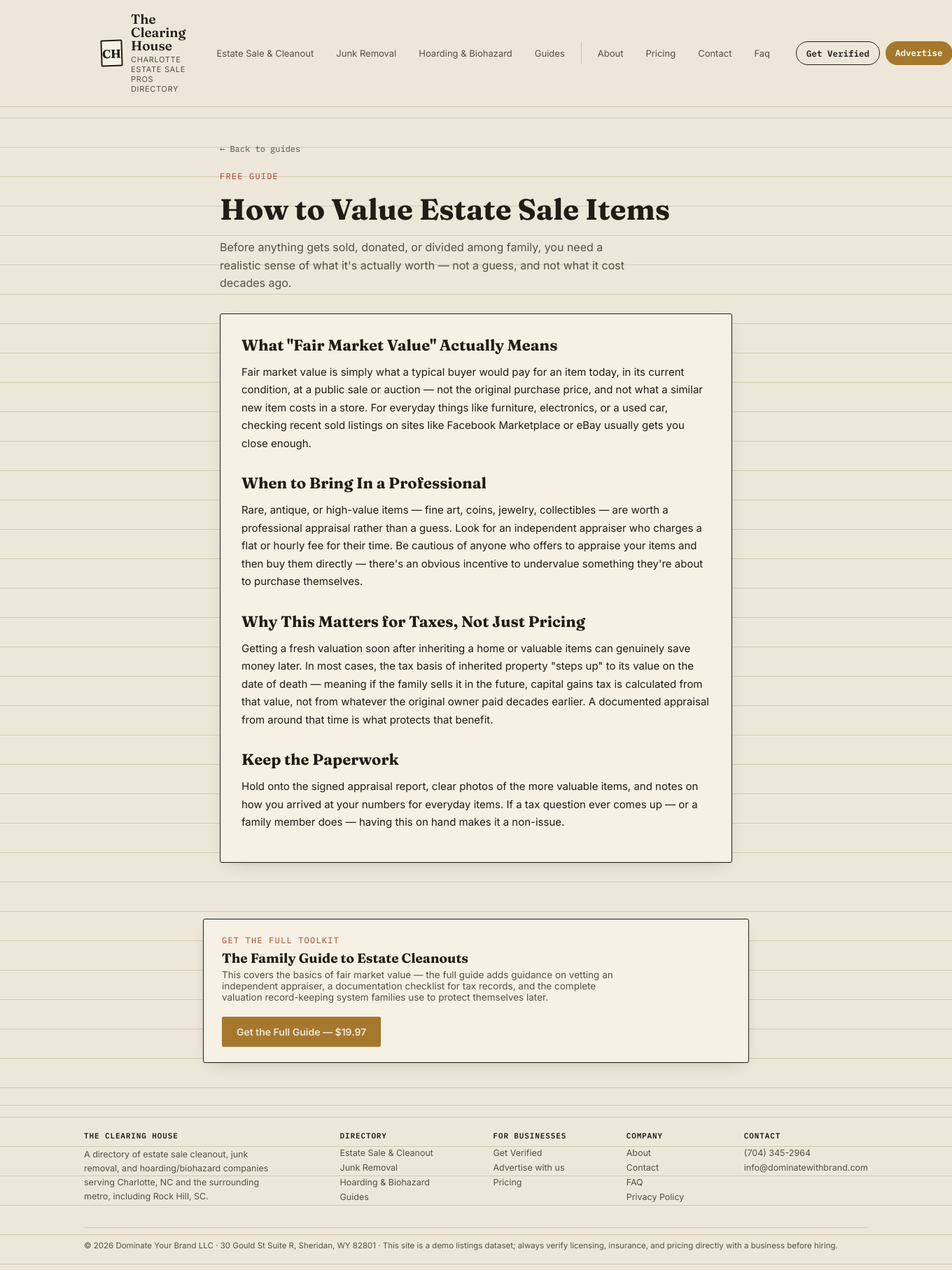
After one commit to curtiswaters/clearing-house, a PHP site: page /guides/how-to-value-estate-sale-items/ in a window 1360 px wide. The commit adds this page. Shown: the whole page at 70% size. Run offline with PHP 8.4, Linux system fonts and the light colour scheme.

Commit message:
Add a free Guides section, adapted from the paid Family Guide PDF
New /guides/ (index) and /guides/{slug}/ (3 articles: sorting an
estate, valuing items, cleanout timeline) via .htaccess rewrite, same
server-rendered pattern as category/listing pages — real title/meta/
canonical/Article JSON-LD per page, no JS required to read them.

Content is a fresh, shortened rewrite of select PDF chapters, not the
PDF text itself, and deliberately leaves out the full checklists, call
scripts, and screening matrix that stay exclusive to the paid guide.
Each page ends with a tailored CTA (partials/render-helpers.php's
WHOP_GUIDE_LINK, kept in sync with index.html's WHOP_LINKS.guide)
referencing what that specific article didn't cover.

Content lives in partials/guide-content.php as a plain PHP array
(editorial content, changes rarely) rather than a database table;
guides.php and sitemap.php both iterate over it so adding a guide
means adding one array entry, not touching multiple files.

Co-Authored-By: Claude Sonnet 5 <noreply@anthropic.com>

```diff
--- /dev/null
+++ b/guide.php
@@ -0,0 +1,94 @@
+<?php
+/**
+ * Individual guide page (/guides/{slug}/, via .htaccess rewrite). Content
+ * lives in partials/guide-content.php as a plain PHP array (editorial
+ * content that changes rarely) rather than a database table.
+ */
+define('CH_APP', true);
+require __DIR__ . '/partials/render-helpers.php';
+$categories = require __DIR__ . '/partials/categories.php';
+$guides = require __DIR__ . '/partials/guide-content.php';
+
+$slug = $_GET['slug'] ?? '';
+if (!isset($guides[$slug])) {
+  http_response_code(404);
+  ?>
+  <!DOCTYPE html>
+  <html lang="en">
+  <head>
+  <meta charset="UTF-8">
+  <title>Guide not found | The Clearing House</title>
+  <link rel="stylesheet" href="/style.css">
+  </head>
+  <body>
+  <?php include __DIR__ . '/partials/header.php'; ?>
+  <div class="empty"><span class="display">Guide not found.</span><a href="/guides/">← Back to guides</a></div>
+  <?php include __DIR__ . '/partials/footer.php'; ?>
+  </body>
+  </html>
+  <?php
+  exit;
+}
+
+$guide = $guides[$slug];
+$canonical = 'https://clearinghousecharlotte.com/guides/' . $slug . '/';
+
+$article = [
+  '@type' => 'Article',
+  'headline' => $guide['title'],
+  'description' => $guide['description'],
+  'mainEntityOfPage' => $canonical,
+  'author' => ['@type' => 'Organization', 'name' => 'The Clearing House'],
+  'publisher' => ['@type' => 'Organization', 'name' => 'The Clearing House', 'url' => 'https://clearinghousecharlotte.com/'],
+];
+?>
+<!DOCTYPE html>
+<html lang="en">
+<head>
+<?php include __DIR__ . '/partials/analytics.php'; ?>
+<meta charset="UTF-8">
+<meta name="viewport" content="width=device-width, initial-scale=1.0">
+<title><?= h($guide['title']) ?> | The Clearing House</title>
+<meta name="description" content="<?= h($guide['description']) ?>">
+<link rel="canonical" href="<?= h($canonical) ?>">
+<meta property="og:site_name" content="The Clearing House">
+<meta property="og:type" content="article">
+<meta property="og:url" content="<?= h($canonical) ?>">
+<meta property="og:title" content="<?= h($guide['title']) ?>">
+<meta property="og:description" content="<?= h($guide['description']) ?>">
+<meta property="og:image" content="https://clearinghousecharlotte.com/hero_estatedir1.webp">
+<meta name="twitter:card" content="summary_large_image">
+<link rel="preconnect" href="https://fonts.googleapis.com">
+<link href="https://fonts.googleapis.com/css2?family=Fraunces:ital,opsz,wght@0,9..144,400;0,9..144,500;0,9..144,600;0,9..144,700;1,9..144,500&family=Inter:wght@400;500;600;700&family=IBM+Plex+Mono:wght@400;500;600&display=swap" rel="stylesheet">
+<link rel="stylesheet" href="/style.css">
+<script type="application/ld+json"><?= json_encode(['@context' => 'https://schema.org', '@graph' => array_merge(site_schema_graph(), [$article])]) ?></script>
+</head>
+<body>
+
+<?php include __DIR__ . '/partials/header.php'; ?>
+
+<div class="info-page">
+  <a class="back-link" href="/guides/">← Back to guides</a>
+  <div class="eyebrow">Free guide</div>
+  <h1><?= h($guide['title']) ?></h1>
+  <p class="lead"><?= h($guide['intro']) ?></p>
+  <div class="info-panel">
+    <?php foreach ($guide['sections'] as $section): ?>
+      <h2><?= h($section['heading']) ?></h2>
+      <p><?= $section['body'] ?></p>
+    <?php endforeach; ?>
+  </div>
+</div>
+
+<div class="guide-promo" style="max-width:780px; margin: 0 auto 60px;">
+  <div>
+    <div style="font-family:'IBM Plex Mono',monospace; font-size:12px; letter-spacing:.1em; text-transform:uppercase; color:var(--rust); margin-bottom:6px;">Get the full toolkit</div>
+    <h3>The Family Guide to Estate Cleanouts</h3>
+    <p><?= h($guide['cta_body']) ?></p>
+  </div>
+  <a class="btn brass" href="<?= h(WHOP_GUIDE_LINK) ?>" target="_blank" rel="noopener noreferrer">Get the Full Guide — $19.97</a>
+</div>
+
+<?php include __DIR__ . '/partials/footer.php'; ?>
+</body>
+</html>
--- a/index.html
+++ b/index.html
@@ -58,6 +58,7 @@
       <a href="/category/estate-sale/">Estate Sale &amp; Cleanout</a>
       <a href="/category/junk-removal/">Junk Removal</a>
       <a href="/category/hoarding-biohazard/">Hoarding &amp; Biohazard</a>
+      <a href="/guides/">Guides</a>
     </div>
     <div class="footer-col">
       <h4>For Businesses</h4>
@@ -240,7 +241,7 @@ function renderTopNav(){
   const infoLinks = ["about","pricing","contact","faq"].map(p => `
     <a href="#/${p}" class="${route.page===p ? 'active':''}" style="text-transform:capitalize;">${p}</a>
   `).join("");
-  el.innerHTML = catLinks + `<span style="width:1px; background:var(--line); margin:0 4px;"></span>` + infoLinks;
+  el.innerHTML = catLinks + `<a href="/guides/">Guides</a><span style="width:1px; background:var(--line); margin:0 4px;"></span>` + infoLinks;
 }
 
 function render(){
--- a/partials/footer.php
+++ b/partials/footer.php
@@ -12,6 +12,7 @@ if (!defined('CH_APP')) { http_response_code(403); exit; }
       <a href="/category/estate-sale/">Estate Sale &amp; Cleanout</a>
       <a href="/category/junk-removal/">Junk Removal</a>
       <a href="/category/hoarding-biohazard/">Hoarding &amp; Biohazard</a>
+      <a href="/guides/">Guides</a>
     </div>
     <div class="footer-col">
       <h4>For Businesses</h4>
--- /dev/null
+++ b/partials/guide-content.php
@@ -0,0 +1,87 @@
+<?php
+if (!defined('CH_APP')) { http_response_code(403); exit; }
+
+return [
+  'sorting-and-categorizing-an-estate' => [
+    'title' => 'How to Sort and Categorize an Estate',
+    'description' => "A simple four-group system — Keep, Sell, Donate, Discard — for sorting a home's contents during an estate cleanout.",
+    'intro' => "Clearing out a home after a loss or a move can feel impossible to know where to start. Breaking the job into four simple categories makes it manageable, room by room.",
+    'sections' => [
+      [
+        'heading' => 'The Four-Group System',
+        'body' => "When you're not sure where to begin, sort everything in the home into four groups: Keep, Sell, Donate, and Discard. Working through the house room by room with these four buckets in mind — rather than trying to decide the ultimate fate of everything at once — is what turns an overwhelming job into a doable one.",
+      ],
+      [
+        'heading' => "Start With What's Already Decided",
+        'body' => "Anything named directly in a will, or already claimed by a family member, goes into the Keep pile right away. Move it to a separate room or storage unit so it doesn't get mixed back in with everything else. For items with no clear owner — old photos, everyday dishes, sentimental odds and ends — a simple system like taking turns choosing keeps things fair without turning into a long negotiation.",
+      ],
+      [
+        'heading' => "What's Worth Selling",
+        'body' => 'Furniture in good condition, working appliances, vehicles, and quality tools usually have resale value even if no one in the family wants them. Specialty items — fine art, coins, jewelry, antiques — are worth a second look from someone who can tell you whether they\'re worth more than they appear. A listed <a class="inline" href="/category/estate-sale/">Estate Sale &amp; Cleanout company</a> can help price and sell these, whether through an in-home sale or an online auction.',
+      ],
+      [
+        'heading' => 'What to Donate',
+        'body' => "Clothing, books, and kitchenware that are still in good shape but unlikely to sell easily are usually best donated rather than priced individually. Most charities will provide a receipt for the donation, which can be useful for tax purposes — ask before you drop items off.",
+      ],
+      [
+        'heading' => "What's Left",
+        'body' => 'Anything broken, heavily worn, or otherwise unusable is the last category — real trash. A <a class="inline" href="/category/junk-removal/">junk removal crew</a> can typically clear an entire property\'s worth of discards in a single visit, which is usually faster and less physically demanding than hauling it to a dumpster yourself in multiple trips.',
+      ],
+    ],
+    'cta_body' => "This covers the sorting framework — the full guide adds color-coded labeling systems, a room-by-room inventory checklist, and a company screening matrix with the exact questions to ask before hiring an estate sale or junk removal company.",
+  ],
+
+  'how-to-value-estate-sale-items' => [
+    'title' => 'How to Value Estate Sale Items',
+    'description' => 'How to find the fair market value of estate sale items, when to hire a professional appraiser, and why a fresh valuation can save money on taxes later.',
+    'intro' => "Before anything gets sold, donated, or divided among family, you need a realistic sense of what it's actually worth — not a guess, and not what it cost decades ago.",
+    'sections' => [
+      [
+        'heading' => "What \"Fair Market Value\" Actually Means",
+        'body' => 'Fair market value is simply what a typical buyer would pay for an item today, in its current condition, at a public sale or auction — not the original purchase price, and not what a similar new item costs in a store. For everyday things like furniture, electronics, or a used car, checking recent sold listings on sites like Facebook Marketplace or eBay usually gets you close enough.',
+      ],
+      [
+        'heading' => 'When to Bring In a Professional',
+        'body' => "Rare, antique, or high-value items — fine art, coins, jewelry, collectibles — are worth a professional appraisal rather than a guess. Look for an independent appraiser who charges a flat or hourly fee for their time. Be cautious of anyone who offers to appraise your items and then buy them directly — there's an obvious incentive to undervalue something they're about to purchase themselves.",
+      ],
+      [
+        'heading' => 'Why This Matters for Taxes, Not Just Pricing',
+        'body' => "Getting a fresh valuation soon after inheriting a home or valuable items can genuinely save money later. In most cases, the tax basis of inherited property \"steps up\" to its value on the date of death — meaning if the family sells it in the future, capital gains tax is calculated from that value, not from whatever the original owner paid decades earlier. A documented appraisal from around that time is what protects that benefit.",
+      ],
+      [
+        'heading' => 'Keep the Paperwork',
+        'body' => 'Hold onto the signed appraisal report, clear photos of the more valuable items, and notes on how you arrived at your numbers for everyday items. If a tax question ever comes up — or a family member does — having this on hand makes it a non-issue.',
+      ],
+    ],
+    'cta_body' => "This covers the basics of fair market value — the full guide adds guidance on vetting an independent appraiser, a documentation checklist for tax records, and the complete valuation record-keeping system families use to protect themselves later.",
+  ],
+
+  'estate-cleanout-checklist-timeline' => [
+    'title' => 'Estate Cleanout Checklist: A Step-by-Step Timeline',
+    'description' => 'A realistic ten-week, phase-by-phase timeline for a full home estate cleanout, from securing the house to the final clear-out.',
+    'intro' => "A full home cleanout usually takes about ten weeks from the first walkthrough to move-out-ready condition. Here's a realistic phase-by-phase timeline to help you plan.",
+    'sections' => [
+      [
+        'heading' => 'Weeks 1–2: Secure the House',
+        'body' => "Change the locks, forward the mail, confirm the homeowner's insurance is updated for a vacant property (most policies require a change if no one lives there for more than 30 days), and set the thermostat to a safe, steady level to protect the home from weather damage while it's empty.",
+      ],
+      [
+        'heading' => 'Weeks 3–4: Sort Everything',
+        'body' => 'Work through the home room by room using the Keep / Sell / Donate / Discard system, moving anything named in the will or claimed by family to a secure space as you go. See our guide on <a class="inline" href="/guides/sorting-and-categorizing-an-estate/">sorting and categorizing an estate</a> for the full breakdown.',
+      ],
+      [
+        'heading' => 'Weeks 5–6: Get Valuations',
+        'body' => 'Bring in an independent appraiser for anything valuable enough to need a professional opinion before it\'s priced or sold — fine art, antiques, coins, jewelry. Our guide on <a class="inline" href="/guides/how-to-value-estate-sale-items/">valuing estate sale items</a> covers what to expect.',
+      ],
+      [
+        'heading' => 'Weeks 7–8: Hold the Sale',
+        'body' => 'Run the estate sale or online auction, drop off donations, and keep every receipt — both from sales and from charitable donations, since you may need them later. A listed <a class="inline" href="/category/estate-sale/">Estate Sale &amp; Cleanout company</a> can manage this end to end.',
+      ],
+      [
+        'heading' => 'Weeks 9–10: Final Clear-Out',
+        'body' => "Bring in a <a class=\"inline\" href=\"/category/junk-removal/\">junk removal crew</a> for whatever's left, then get the home cleaning-ready for showing or listing. This is usually the fastest phase, often done in a single visit.",
+      ],
+    ],
+    'cta_body' => "This is the high-level timeline — the full guide adds the detailed week-by-week checklists, word-for-word call scripts for contacting estate sale and junk removal companies, and a company screening matrix so you know what a good company should say.",
+  ],
+];
--- a/partials/header.php
+++ b/partials/header.php
@@ -16,6 +16,7 @@ $activeCategorySlug = $activeCategorySlug ?? null;
       <?php foreach ($categories as $slug => $c): ?>
         <a href="/category/<?= h($slug) ?>/" class="<?= $slug === $activeCategorySlug ? 'active' : '' ?>"><?= h($c['short']) ?></a>
       <?php endforeach; ?>
+      <a href="/guides/">Guides</a>
       <span style="width:1px; background:var(--line); margin:0 4px;"></span>
       <a href="/#/about" style="text-transform:capitalize;">about</a>
       <a href="/#/pricing" style="text-transform:capitalize;">pricing</a>
--- a/partials/render-helpers.php
+++ b/partials/render-helpers.php
@@ -1,5 +1,8 @@
 <?php
 if (!defined('CH_APP')) { http_response_code(403); exit; }
+
+// Keep in sync with WHOP_LINKS.guide in index.html's <script>.
+define('WHOP_GUIDE_LINK', 'https://whop.com/checkout/plan_XjNRiq7Of2AYP');
 
 function h($s): string {
   return htmlspecialchars((string) $s, ENT_QUOTES, 'UTF-8');
```
Also changed, not shown: guides.php (added, +64 -0 lines), sitemap.php (+10 -4 lines), .htaccess, README.md.
